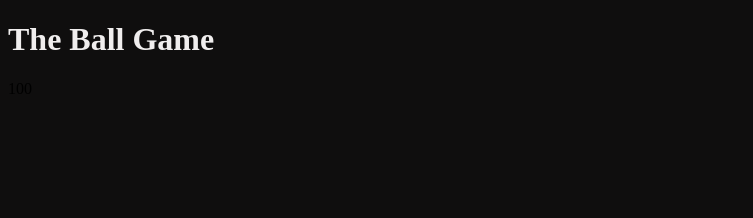
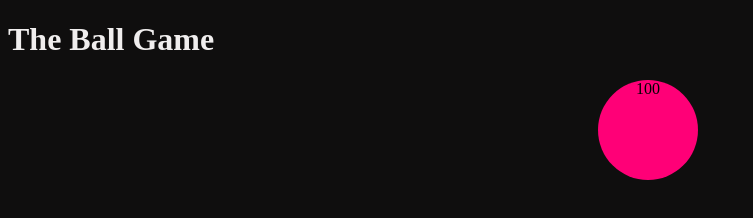
Before and after one commit to aviya-ha/Day18-The-Ball-Game, a plain HTML site: page index.html in a window 1280 px wide. Shown: the whole page, without its empty margins (0-753 px from the left). Drawn offline with Linux system fonts and the light colour scheme.

Commit message:
Add ball style

```diff
--- a/css/main.css
+++ b/css/main.css
@@ -6,3 +6,12 @@ body{
 h1{
     color: rgb(240, 238, 238);
 }
+
+.ball{
+    height: 100px;
+    width: 100px;
+    border-radius: 50%;
+    background-color: rgb(255, 0, 119);
+    text-align: center;
+    margin-left: calc(50vw - 100px/2);
+}
```
